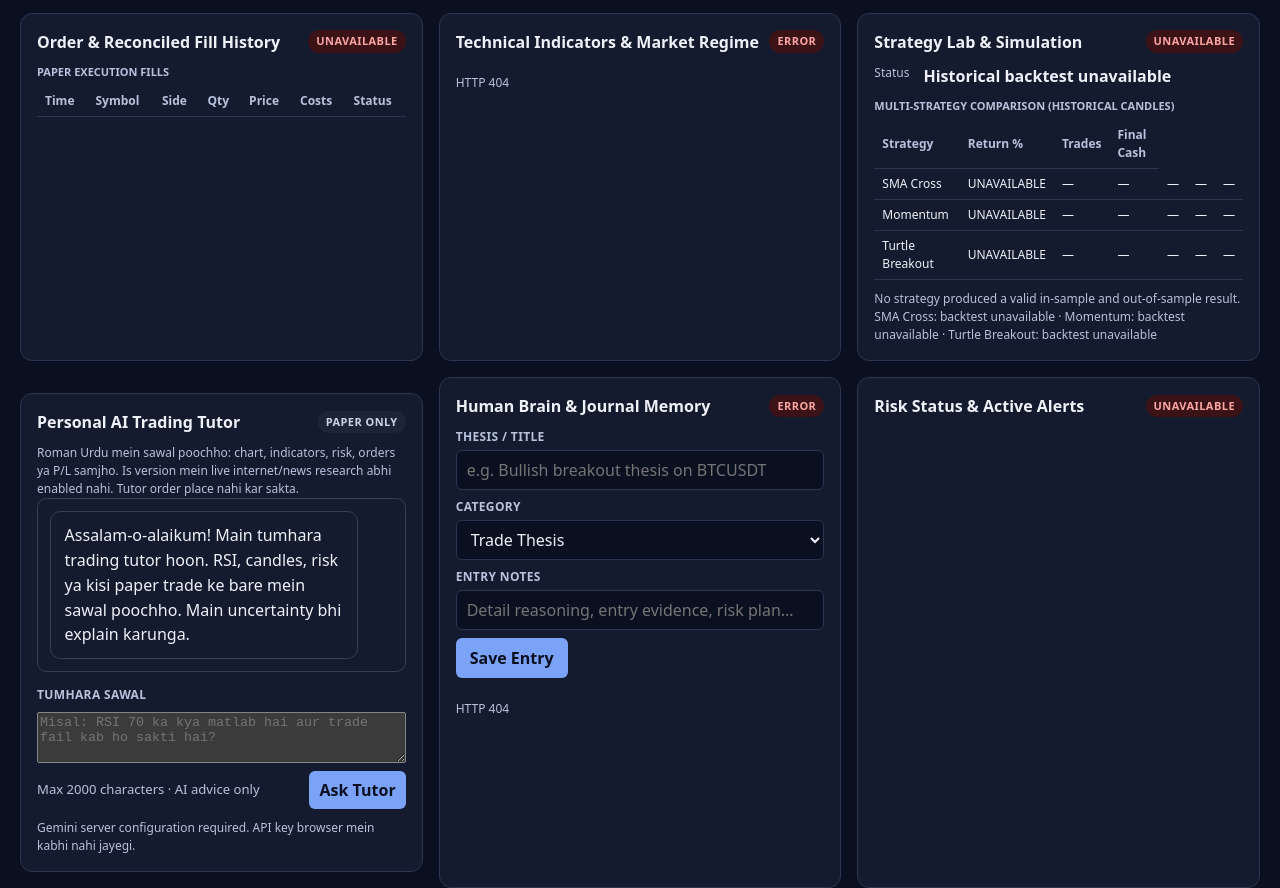
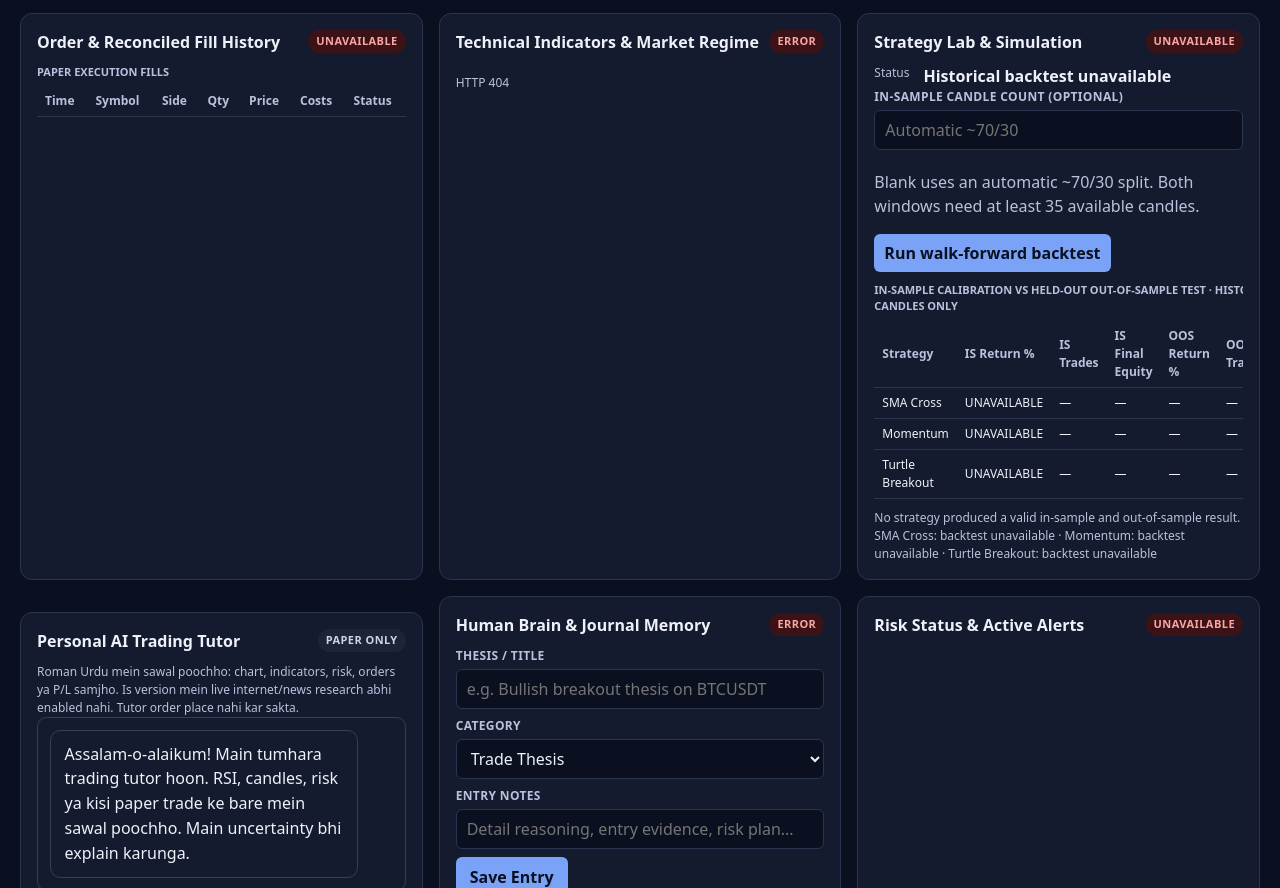
Before and after one commit to AloneSmoker007/Trading-Nova, a website: page web/index.html in a window 1280 px wide. Shown: the part 1063-1951 px from the top of the page. Drawn offline with Linux system fonts and the light colour scheme; no server answers.

Commit message:
feat: add configurable walk-forward controls and OOS table

```diff
--- a/web/index.html
+++ b/web/index.html
@@ -247,21 +247,32 @@
           <span class="badge" id="lab-badge" data-state="loading">LOADING…</span>
         </div>
         <dl class="values" id="backtest-values" aria-live="polite" aria-busy="true"></dl>
+        <div class="lab-controls">
+          <div class="field">
+            <label for="walk-forward-input">In-sample candle count (optional)</label>
+            <input id="walk-forward-input" type="number" min="35" max="165" step="1" inputmode="numeric" placeholder="Automatic ~70/30" aria-describedby="walk-forward-help">
+            <p class="muted" id="walk-forward-help">Blank uses an automatic ~70/30 split. Both windows need at least 35 available candles.</p>
+          </div>
+          <button id="run-backtest-btn" type="button">Run walk-forward backtest</button>
+        </div>
         <div class="table-wrap">
           <table id="lab-table">
-            <caption>Multi-Strategy Comparison (Historical Candles)</caption>
+            <caption>In-sample calibration vs held-out out-of-sample test · historical candles only</caption>
             <thead>
               <tr>
                 <th scope="col">Strategy</th>
-                <th scope="col">Return %</th>
-                <th scope="col">Trades</th>
-                <th scope="col">Final Cash</th>
+                <th scope="col">IS Return %</th>
+                <th scope="col">IS Trades</th>
+                <th scope="col">IS Final Equity</th>
+                <th scope="col">OOS Return %</th>
+                <th scope="col">OOS Trades</th>
+                <th scope="col">OOS Final Equity</th>
               </tr>
             </thead>
             <tbody id="lab-body"></tbody>
           </table>
         </div>
-        <p class="panel-note" id="lab-note">Simulated with realistic fees (0.1%) & slippage (5 bps). Historical simulation only.</p>
+        <p class="panel-note" id="lab-note" role="status" aria-live="polite">Blank split runs a historical ~70/30 evaluation; held-out results are not a prediction. Real money OFF.</p>
       </section>
 
       <!-- Personal AI Trading Tutor -->
```
